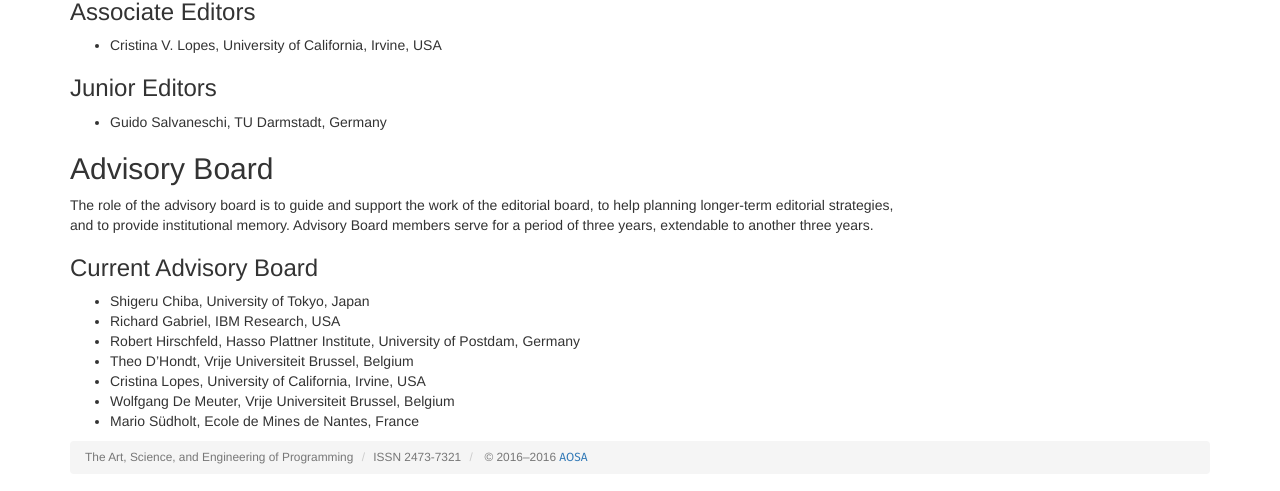
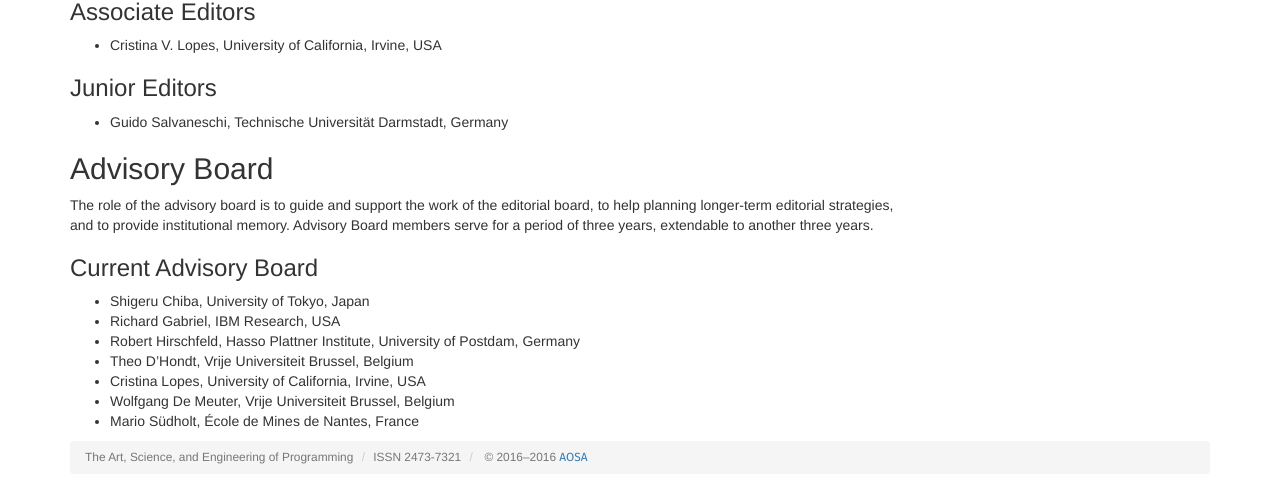
Before and after one commit to programming-journal/programming-journal.github.io, a Jekyll site: the page built from boards/index.markdown, in a window 1280 px wide. Shown: the part 488-979 px from the top of the page. Built offline with Jekyll 4.4.1, drawn with Linux system fonts in a browser that asks for light colours; nearby versions of some CDN libraries; library files that are not in the unit come from our copies.

Commit message:
minor edits

```diff
--- a/boards/index.markdown
+++ b/boards/index.markdown
@@ -18,7 +18,7 @@ The role of the Editorial Board is to run the day-to-day operations of the journ
 * Cristina V. Lopes, University of California, Irvine, USA
 
 ### Junior Editors
-* Guido Salvaneschi, TU Darmstadt, Germany
+* Guido Salvaneschi, Technische Universität Darmstadt, Germany
 
 ## Advisory Board
 The role of the advisory board is to guide and support the work of the editorial board, to help planning longer-term editorial strategies, and to provide institutional memory. Advisory Board members serve for a period of three years, extendable to another three years.
@@ -27,7 +27,7 @@ The role of the advisory board is to guide and support the work of the editorial
 * Shigeru Chiba, University of Tokyo, Japan
 * Richard Gabriel, IBM Research, USA
 * Robert Hirschfeld, Hasso Plattner Institute, University of Postdam, Germany
-* Theo D’Hondt, Vrije Universiteit Brussel, Belgium
+* Theo D'Hondt, Vrije Universiteit Brussel, Belgium
 * Cristina Lopes, University of California, Irvine, USA
 * Wolfgang De Meuter, Vrije Universiteit Brussel, Belgium
-* Mario Südholt, Ecole de Mines de Nantes, France
+* Mario Südholt, École de Mines de Nantes, France
```
